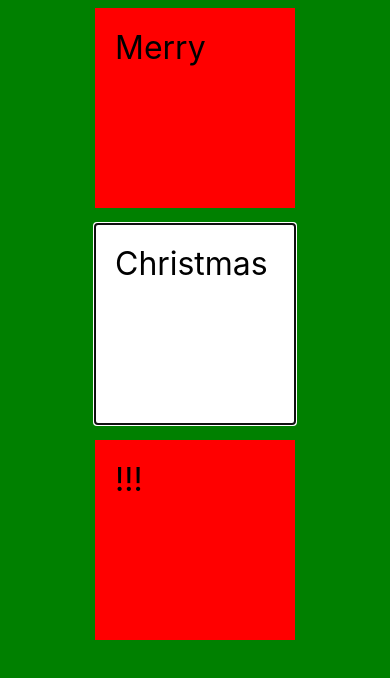
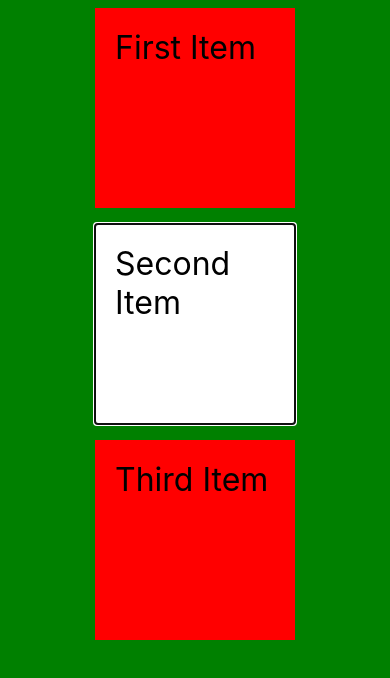
Before and after one commit to luisnaranjo733/rnw-66-focus-issue, a React Native app: screen / in a window 390 px wide. Shown: the top 678 px of the page. Built offline with nearby package versions, Linux system fonts and the light colour scheme.

Commit message:
Simplify demo

```diff
--- a/App.js
+++ b/App.js
@@ -1,9 +1,119 @@
-import React from 'react';
-import {TouchableOpacityFocusTest} from './src/TouchableOpacityFocusTest';
-import {PressableFocusTest} from './src/PressableFocusTest';
+import React, { useRef, useState} from 'react';
+import {useEffect} from 'react';
+import {forwardRef} from 'react';
+import {Pressable} from 'react-native';
+import {View, StyleSheet, Text, FlatList} from 'react-native';
 
-const App = () => {
-  return <TouchableOpacityFocusTest />;
+const styles = StyleSheet.create({
+  container: {
+    flex: 1,
+    justifyContent: 'center',
+    alignItems: 'center',
+    backgroundColor: 'green',
+  },
+  item: {
+    backgroundColor: 'red',
+    padding: 20,
+    marginVertical: 8,
+    marginHorizontal: 16,
+    width: 200,
+    height: 200,
+  },
+  title: {
+    fontSize: 32,
+  },
+});
+
+const DATA = [
+  {
+    id: 'bd7acbea-c1b1-46c2-aed5-3ad53abb28ba',
+    title: 'First Item',
+  },
+  {
+    id: '3ac68afc-c605-48d3-a4f8-fbd91aa97f63',
+    title: 'Second Item',
+  },
+  {
+    id: '58694a0f-3da1-471f-bd96-145571e29d72',
+    title: 'Third Item',
+  },
+];
+
+const TestItem = forwardRef(function InnerTestItem({title, onPress}, ref) {
+  const [focused, setFocused] = useState(false);
+  const onFocus = () => {
+    console.log(`onFocus: ${title}`);
+    setFocused(true);
+  };
+  const onBlur = () => {
+    console.log(`onBlur: ${title}`)
+    setFocused(false);
+  };
+  const focusedStyle = focused ? { backgroundColor: 'white'} : null;
+
+  return <Pressable style={[styles.item, focusedStyle]} onPress={onPress} ref={ref} onFocus={onFocus} onBlur={onBlur}>
+      <Text style={styles.title}>{title}</Text>
+  </Pressable>
+});
+
+export const App = () => {
+  const defaultFocusIndex = 1; // The middle box (2/3) shoud receive initial focus for the purpose of this demonstration
+  const defaultFocusRef = useRef();
+
+  const renderItem = ({item, index}) => {
+    // Only grab the ref if the index is right
+    const ref = index === defaultFocusIndex ? defaultFocusRef : undefined;
+
+    const onPress = () => {
+      console.log(item);
+    };
+
+    return <TestItem title={item.title} onPress={onPress} ref={ref} />;
+  };
+
+  useEffect(() => {
+    const callback = () => {
+      console.log(`focusing the following component at index ${defaultFocusIndex}: `, defaultFocusRef.current);
+      defaultFocusRef.current?.focus();
+    };
+
+    // FAILURE
+    // executing the callback immediately does not work
+    callback();
+
+    // HACKY WORKAROUND
+    // works if you set a timeout of 1ms
+    // setTimeout(callback, 1);
+  }, []);
+
+  /**
+   * Expected result:
+   * - First box should be red (not focused)
+   * - Second box should be white (focused)
+   * - Third box should be red (not focused)
+   */
+
+  /**
+   * Actual result:
+   * - All 3 boxes are red (indicating that none of them receive initial focus)
+   * - You can workaround this but hitting the TAB bar on PC, but this is not recoverable on Xbox. Not a good experience for either platform.
+   */
+
+  /**
+   * Workaround:
+   * - If you wrap the call to ref.focus() in a timeout of 1ms, this seems to avoid the issue
+   * - See comments in the useEffect hook to try this out yourself
+   */
+
+  return (
+    <View style={styles.container}>
+      <FlatList
+        data={DATA}
+        renderItem={renderItem}
+        keyExtractor={item => item.id}
+      />
+    </View>
+  );
 };
 
 export default App;
--- a/src/PressableFocusTest.js
+++ /dev/null
@@ -1,97 +0,0 @@
-import React, {useMemo, useRef, useState} from 'react';
-import {useEffect} from 'react';
-import {forwardRef} from 'react';
-import {Pressable} from 'react-native';
-import {View, StyleSheet, Text, FlatList, InteractionManager} from 'react-native';
-
-const styles = StyleSheet.create({
-  container: {
-    flex: 1,
-    justifyContent: 'center',
-    alignItems: 'center',
-    backgroundColor: 'green',
-  },
-  item: {
-    backgroundColor: 'red',
-    padding: 20,
-    marginVertical: 8,
-    marginHorizontal: 16,
-    width: 200,
-    height: 200,
-  },
-  title: {
-    fontSize: 32,
-  },
-});
-
-const DATA = [
-  {
-    id: 'bd7acbea-c1b1-46c2-aed5-3ad53abb28ba',
-    title: 'First Item',
-  },
-  {
-    id: '3ac68afc-c605-48d3-a4f8-fbd91aa97f63',
-    title: 'Second Item',
-  },
-  {
-    id: '58694a0f-3da1-471f-bd96-145571e29d72',
-    title: 'Third Item',
-  },
-];
-
-const TestItem = forwardRef(function InnerTestItem({title, onPress}, ref) {
-  const [focused, setFocused] = useState(false);
-  const onFocus = () => {
-    console.log(`onFocus: ${title}`);
-    setFocused(true);
-  };
-  const onBlur = () => {
-    console.log(`onBlur: ${title}`)
-    setFocused(false);
-  };
-  const focusedStyle = focused ? { backgroundColor: 'white'} : null;
-
-  return <Pressable style={[styles.item, focusedStyle]} onPress={onPress} ref={ref} onFocus={onFocus} onBlur={onBlur}>
-      <Text style={styles.title}>{title}</Text>
-  </Pressable>
-});
-
-export const PressableFocusTest = () => {
-  const defaultFocusIndex = 1;
-  const defaultFocusRef = useRef();
-
-  const renderItem = ({item, index}) => {
-    // Only grab the ref if the index is right
-    const ref = index === defaultFocusIndex ? defaultFocusRef : undefined;
-
-    const onPress = () => {
-      console.log(item);
-    };
-
-    return <TestItem title={item.title} onPress={onPress} ref={ref} />;
-  };
-
-  useEffect(() => {
-    const callback = () => {
-      console.log('focusing the following component: ', defaultFocusRef.current);
-      defaultFocusRef.current?.focus();
-    };
-
-    // executing the callback immediately does not work
-    // callback();
-
-    // works if you set a timeout of 1ms
-    setTimeout(callback, 1);
-  }, []);
-
-
-  return (
-    <View style={styles.container}>
-      <FlatList
-        data={DATA}
-        renderItem={renderItem}
-        keyExtractor={item => item.id}
-      />
-    </View>
-  );
-};
--- a/src/TouchableOpacityFocusTest.js
+++ /dev/null
@@ -1,97 +0,0 @@
-import React, {useRef, useState} from 'react';
-import {useEffect} from 'react';
-import {forwardRef} from 'react';
-import {TouchableOpacity} from 'react-native';
-import {View, StyleSheet, Text, FlatList} from 'react-native';
-
-const styles = StyleSheet.create({
-  container: {
-    flex: 1,
-    justifyContent: 'center',
-    alignItems: 'center',
-    backgroundColor: 'green',
-  },
-  item: {
-    backgroundColor: 'red',
-    padding: 20,
-    marginVertical: 8,
-    marginHorizontal: 16,
-    width: 200,
-    height: 200,
-  },
-  title: {
-    fontSize: 32,
-  },
-});
-
-const DATA = [
-  {
-    id: 'bd7acbea-c1b1-46c2-aed5-3ad53abb28ba',
-    title: 'Merry',
-  },
-  {
-    id: '3ac68afc-c605-48d3-a4f8-fbd91aa97f63',
-    title: 'Christmas',
-  },
-  {
-    id: '58694a0f-3da1-471f-bd96-145571e29d72',
-    title: '!!!',
-  },
-];
-
-const TestItem = forwardRef(function InnerTestItem({title, onPress}, ref) {
-  const [focused, setFocused] = useState(false);
-  const onFocus = () => {
-    console.log(`onFocus: ${title}`);
-    setFocused(true);
-  };
-  const onBlur = () => {
-    console.log(`onBlur: ${title}`)
-    setFocused(false);
-  };
-  const focusedStyle = focused ? { backgroundColor: 'white'} : null;``
-  return (
-    <TouchableOpacity style={[styles.item, focusedStyle]} onPress={onPress} ref={ref} onFocus={onFocus} onBlur={onBlur}>
-      <Text style={styles.title}>{title}</Text>
-    </TouchableOpacity>
-  );
-});
-
-export const TouchableOpacityFocusTest = () => {
-  const defaultFocusIndex = 1;
-  const defaultFocusRef = useRef();
-
-  const renderItem = ({item, index}) => {
-    // Only grab the ref if the index is right
-    const ref = index === defaultFocusIndex ? defaultFocusRef : undefined;
-
-    const onPress = () => {
-      console.log(item);
-    };
-
-    return <TestItem title={item.title} onPress={onPress} ref={ref} />;
-  };
-
-  useEffect(() => {
-    const callback = () => {
-      console.log('focusing the following component: ', defaultFocusRef.current);
-      defaultFocusRef.current?.focus();
-    };
-
-    // executing the callback immediately does not work
-    // callback();
-
-    // works if you set a timeout of 1ms
-    setTimeout(callback, 1);
-  }, []);
-
-  return (
-    <View style={styles.container}>
-      <FlatList
-        data={DATA}
-        renderItem={renderItem}
-        keyExtractor={item => item.id}
-      />
-    </View>
-  );
-};
```
